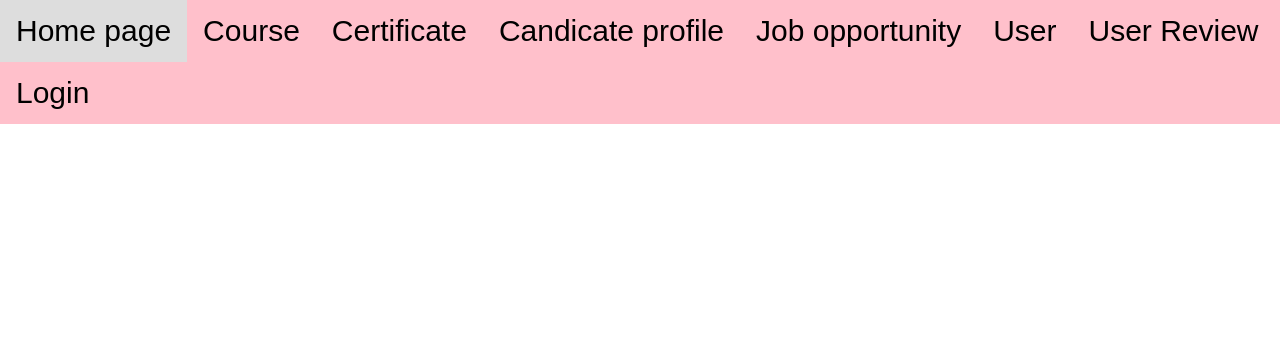
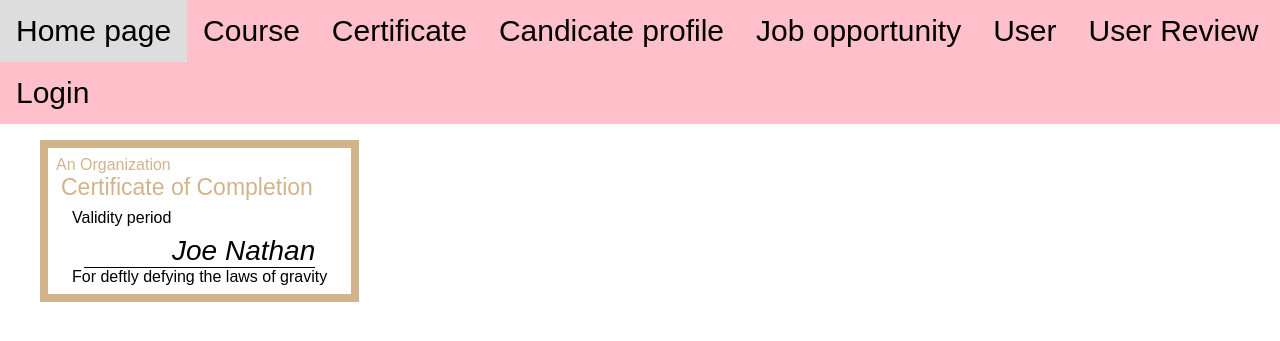
Before and after one commit to DuySeu/cos20031, a PHP site: page /page/certificateearned.php in a window 1280 px wide. Shown: the top 341 px of the page. Run offline with PHP 8.4, Linux system fonts and the light colour scheme.

Commit message:
certidicate display data

```diff
--- a/css/web.css
+++ b/css/web.css
@@ -186,3 +186,41 @@ h3 {
     list-style: none;
     font-weight: bolder;
 }
+
+.certificate {
+    display: grid;
+    list-style: none;
+    grid-template-columns: repeat(auto-fill, minmax(300px, 1fr));
+    font-weight: bolder;
+    gap: 1em;
+    padding: 0 2em;
+}
+
+.cerificate-display {
+    border: 0.5em solid tan;
+    display: table-cell;
+    vertical-align: middle;
+    padding: 0.5em;
+}
+.logo {
+    color: tan;
+}
+
+.marquee {
+    color: tan;
+    font-size: 23px;
+    margin: 0 5px;
+}
+.assignment {
+    margin: 0.5em 1em;
+}
+.person {
+    border-bottom: 1px solid black;
+    font-size: 28px;
+    font-style: italic;
+    text-align: right;
+    margin: 0 1em;
+}
+.reason {
+    margin: 0 1em;
+}
--- a/page/certificateearned.php
+++ b/page/certificateearned.php
@@ -8,7 +8,7 @@
   <body>
     <div class="taskbar">
     <ul>
-    <li class="mucluc"><a href="../index.php">Home page</a></li>
+        <li class="mucluc"><a href="../index.php">Home page</a></li>
         <li class="mucluc"><a href="course.php">Course</a></li>
         <li class="mucluc"><a href="certificate.php">Certificate</a></li>
         <li class="mucluc"><a href="candicateprofile.php">Candicate profile</a></li>
@@ -18,5 +18,24 @@
         <li class="mucluc"><a href="login.php">Login</a></li>
       </ul>
     </div>
+    <ul>
+    <li class="cerificate-display">
+      <div class="logo">
+        An Organization
+      </div>
+      <div class="marquee">
+        Certificate of Completion
+        </div>
+      <div class="assignment">
+        Validity period
+      </div>
+      <div class="person">
+        Joe Nathan
+      </div>
+      <div class="reason">
+        For deftly defying the laws of gravity
+      </div>
+    </li>
+    </ul>
   </body>
 </html>
```
Also changed, not shown: page/certificate.php (+49 -1 lines).
